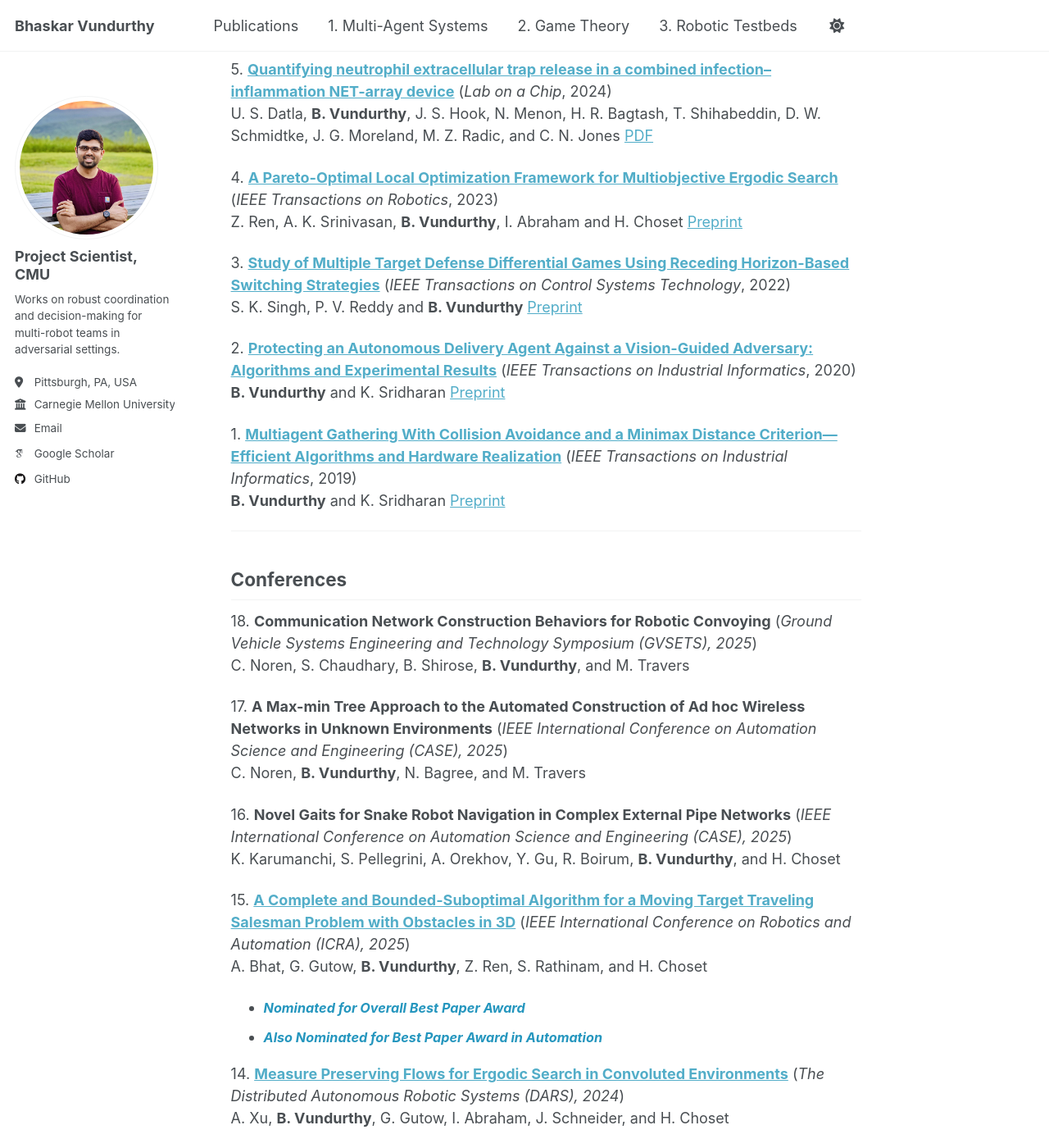
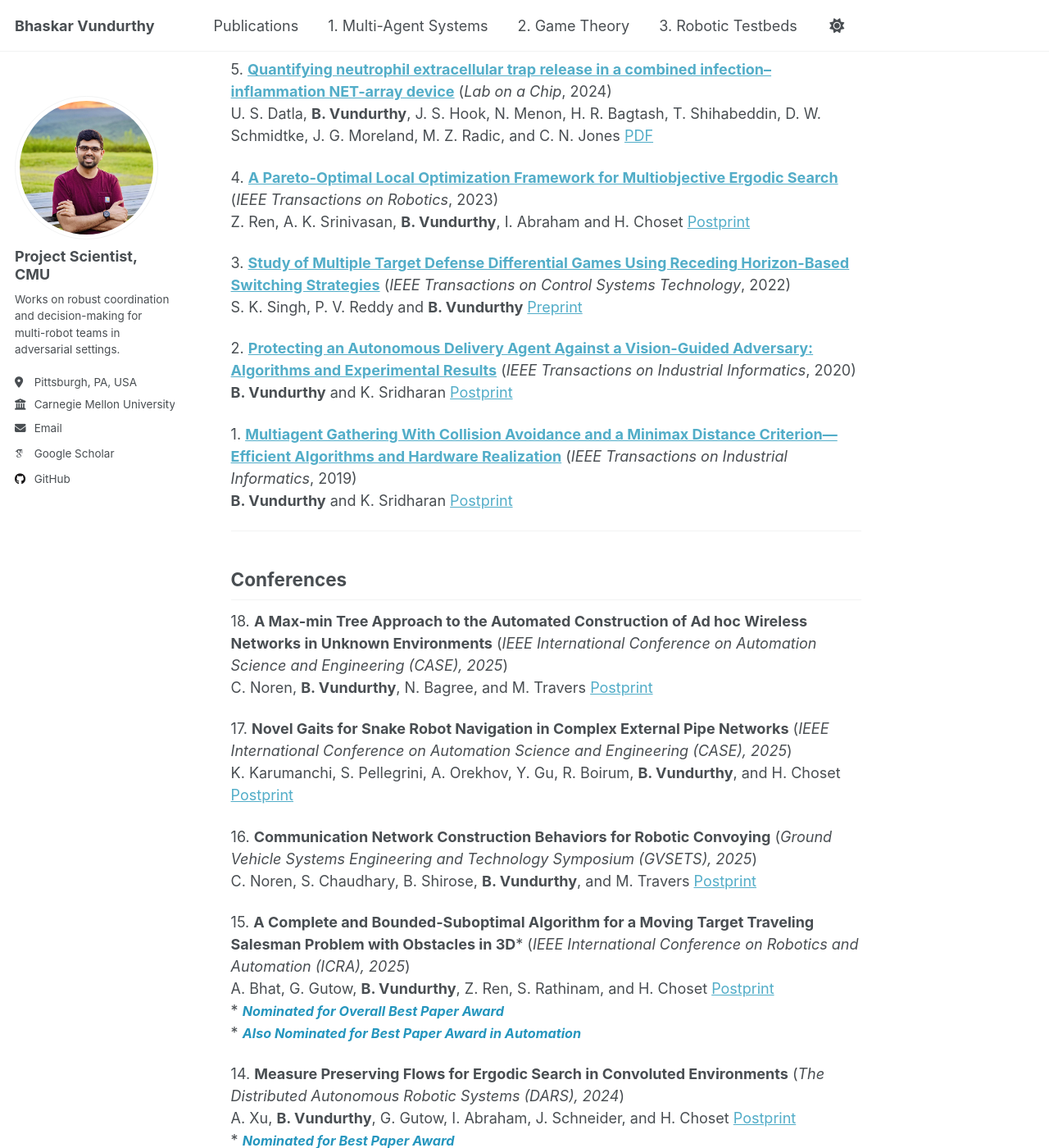
Before and after one commit to bvundurthy/bvundurthy.github.io, a Jekyll site: the page built from _pages/publications.md, in a window 1280 px wide and 1400 px high, scrolled down 637 px. Shown: the whole window at 82% size. Built offline with Jekyll 4.4.1, drawn with Linux system fonts in a browser that asks for light colours; some web fonts are replaced; a script that is not in the unit is left out; some of the changed text lies outside the part shown.

Commit message:
updated all pdf links on website

```diff
--- a/_includes/partials/conference-list.md
+++ b/_includes/partials/conference-list.md
@@ -1,59 +1,58 @@
 ## Conferences
 
-18\. **Communication Network Construction Behaviors for Robotic Convoying** (*Ground Vehicle Systems Engineering and Technology Symposium (GVSETS), 2025*)
-C. Noren, S. Chaudhary, B. Shirose, **B. Vundurthy**, and M. Travers
+18\. **A Max-min Tree Approach to the Automated Construction of Ad hoc Wireless Networks in Unknown Environments** (*IEEE International Conference on Automation Science and Engineering (CASE), 2025*)
+    C. Noren, **B. Vundurthy**, N. Bagree, and M. Travers [Postprint](https://bvundurthy.github.io/media/0_Pubs/C018_MaxMinTree_Comms_CASE2025_PostPrint.pdf)
 
-17\. **A Max-min Tree Approach to the Automated Construction of Ad hoc Wireless Networks in Unknown Environments** (*IEEE International Conference on Automation Science and Engineering (CASE), 2025*)
-C. Noren, **B. Vundurthy**, N. Bagree, and M. Travers
+17\. **Novel Gaits for Snake Robot Navigation in Complex External Pipe Networks** (*IEEE International Conference on Automation Science and Engineering (CASE), 2025*)
+    K. Karumanchi, S. Pellegrini, A. Orekhov, Y. Gu, R. Boirum, **B. Vundurthy**, and H. Choset [Postprint](https://bvundurthy.github.io/media/0_Pubs/C017_SnakesT-Junctions_CASE2025_PostPrint.pdf)
 
-16\. **Novel Gaits for Snake Robot Navigation in Complex External Pipe Networks** (*IEEE International Conference on Automation Science and Engineering (CASE), 2025*)
-K. Karumanchi, S. Pellegrini, A. Orekhov, Y. Gu, R. Boirum, **B. Vundurthy**, and H. Choset
+16\. **Communication Network Construction Behaviors for Robotic Convoying** (*Ground Vehicle Systems Engineering and Technology Symposium (GVSETS), 2025*)
+    C. Noren, S. Chaudhary, B. Shirose, **B. Vundurthy**, and M. Travers [Postprint](https://bvundurthy.github.io/media/0_Pubs/C016_CommsAwareConvoying_GVSETS2025_PDF.pdf)
 
-15\. **[A Complete and Bounded-Suboptimal Algorithm for a Moving Target Traveling Salesman Problem with Obstacles in 3D](https://arxiv.org/abs/2504.14680)** (*IEEE International Conference on Robotics and Automation (ICRA), 2025*)
-A. Bhat, G. Gutow, **B. Vundurthy**, Z. Ren, S. Rathinam, and H. Choset
-* <span style="color: #2596be; font-size: 0.9em; font-weight: bold;">*Nominated for Overall Best Paper Award*</span>
-* <span style="color: #2596be; font-size: 0.9em; font-weight: bold;">*Also Nominated for Best Paper Award in Automation*</span>
+15\. **A Complete and Bounded-Suboptimal Algorithm for a Moving Target Traveling Salesman Problem with Obstacles in 3D*** (*IEEE International Conference on Robotics and Automation (ICRA), 2025*)
+    A. Bhat, G. Gutow, **B. Vundurthy**, Z. Ren, S. Rathinam, and H. Choset [Postprint](https://bvundurthy.github.io/media/0_Pubs/C015_MT-TSP-O_ICRA2025_PostPrint.pdf)
+    * <span style="color: #2596be; font-size: 0.9em; font-weight: bold;">*Nominated for Overall Best Paper Award*</span>
+    * <span style="color: #2596be; font-size: 0.9em; font-weight: bold;">*Also Nominated for Best Paper Award in Automation*</span>
 
-14\. **[Measure Preserving Flows for Ergodic Search in Convoluted Environments](https://arxiv.org/abs/2409.09164)** (*The Distributed Autonomous Robotic Systems (DARS), 2024*)
-A. Xu, **B. Vundurthy**, G. Gutow, I. Abraham, J. Schneider, and H. Choset
-* <span style="color: #2596be; font-size: 0.9em; font-weight: bold;">*Nominated for Best Paper Award*</span>
+14\. **Measure Preserving Flows for Ergodic Search in Convoluted Environments** (*The Distributed Autonomous Robotic Systems (DARS), 2024*)
+    A. Xu, **B. Vundurthy**, G. Gutow, I. Abraham, J. Schneider, and H. Choset [Postprint](https://bvundurthy.github.io/media/0_Pubs/C014_ErgodicFlows_DARS2024_PostPrint.pdf)
+    * <span style="color: #2596be; font-size: 0.9em; font-weight: bold;">*Nominated for Best Paper Award*</span>
 
 13\. **[GESCE: Graph-Based Ergodic Search in Cluttered Environments](https://ieeexplore.ieee.org/document/10802461)** (*IEEE/RSJ International Conference on Intelligent Robots and Systems (IROS)*, 2024)
-B. Shirose, A. Johnson, **B. Vundurthy**, H. Choset, and M. Travers
+    B. Shirose, A. Johnson, **B. Vundurthy**, H. Choset, and M. Travers [Postprint](https://bvundurthy.github.io/media/0_Pubs/C013_GESCE_IROS2024_PostPrint.pdf)
 
-12\. **An interaction-aware two-level robotic planning and control system for vegetation override** (*21st Conference of the International Society for Terrain-Vehicle Systems (ISTVS)*, 2024)
-C. Noren, B. Shirose, **B. Vundurthy**, S. Scherer and M. Travers
+12\. **[An interaction-aware two-level robotic planning and control system for vegetation override](https://2024.istvs.org/submissions/papers/2812)** (*21st Conference of the International Society for Terrain-Vehicle Systems (ISTVS)*, 2024)
+    C. Noren, B. Shirose, **B. Vundurthy**, S. Scherer and M. Travers
 
 11\. **A Complete Algorithm for a Moving Target Traveling Salesman Problem with Obstacles** (*Workshop on the Algorithmic Foundations of Robotics (WAFR)*, 2024)
-A. Bhat, G. Gutow, **B. Vundurthy**, Z. Ren, S. Rathinam, and H. Choset
-[PDF](http://algorithmic-robotics.org/papers/38_A_Complete_Algorithm_for_a_.pdf)
+    A. Bhat, G. Gutow, **B. Vundurthy**, Z. Ren, S. Rathinam, and H. Choset [Postprint](https://bvundurthy.github.io/media/0_Pubs/C011_CompleteAlgorithmMT-TSP-O_WAFR2024_PDF.pdf)
 
 10\. **[Mathematical Justification of Hard Negative Mining via Isometric Approximation Theorem](https://iclr.cc/virtual/2024/poster/17568)** (*The Twelfth International Conference on Learning Representations (ICLR)*, 2024)
-A. Xu, J. Hsieh, **B. Vundurthy**, N. Kemp, E. Cohen, L. Li, and H. Choset
+    A. Xu, J. Hsieh, **B. Vundurthy**, N. Kemp, E. Cohen, L. Li, and H. Choset [Postprint](https://bvundurthy.github.io/media/0_Pubs/C010_MathematicalJustification_ICLR2024_PDF.pdf)
 
 9\. **[Hierarchical Planning for Long-Horizon Multi-Agent Collective Construction](https://ieeexplore.ieee.org/document/10611496)** (*IEEE International Conference on Robotics and Automation (ICRA)*, 2024)
-S. Singh, Z. Huang, A. K. Srinivasan, G. Gutow, **B. Vundurthy** and H. Choset
+   S. Singh, Z. Huang, A. K. Srinivasan, G. Gutow, **B. Vundurthy** and H. Choset [Postprint](https://bvundurthy.github.io/media/0_Pubs/C009_HierarchicalMultiAgentCollectiveConstruction_ICRA2024_PostPrint.pdf)
 
 8\. **[Trajectory optimization for vegetation override in off-road driving](https://2023.istvs.org/submissions/papers/8672)** (*16th European-African Regional Conference of the International Society for Terrain-Vehicle Systems (ISTVS)*, 2023)
-C. Noren, **B. Vundurthy**, S. Scherer and M. Travers
+   C. Noren, **B. Vundurthy**, S. Scherer and M. Travers
 
 7\. **[Multi-Agent Collective Construction Using 3D Decomposition](https://ieeexplore.ieee.org/document/10341964)** (*IEEE/RSJ International Conference on Intelligent Robots and Systems (IROS)*, 2023)
-A. K. Srinivasan, S. Singh, G. Gutow, H. Choset and **B. Vundurthy**
+   A. K. Srinivasan, S. Singh, G. Gutow, H. Choset and **B. Vundurthy** [Postprint](https://bvundurthy.github.io/media/0_Pubs/C007_MultiAgentCollectiveConstruction_IROS2023_PostPrint.pdf)
 
 6\. **[Multi-Agent Multi-Objective Ergodic Search Using Branch and Bound](https://ieeexplore.ieee.org/document/10341353)** (*IEEE/RSJ International Conference on Intelligent Robots and Systems (IROS)*, 2023)
-A. K. Srinivasan, G. Gutow, Z. Ren, I. Abraham, **B. Vundurthy** and H. Choset
+   A. K. Srinivasan, G. Gutow, Z. Ren, I. Abraham, **B. Vundurthy** and H. Choset [Postprint](https://bvundurthy.github.io/media/0_Pubs/C006_MultiAgentMultiObjectiveErgodicSearch_IROS2023_PostPrint.pdf)
 
 5\. **[Distributed Optimal Control Framework for High-Speed Convoys: Theory and Hardware Results](https://www.sciencedirect.com/science/article/pii/S2405896323015197)** (*IFAC-PapersOnLine*, 2023)
-N. Bagree, C. Noren, D. Singh, M. Travers, **B. Vundurthy**
+   N. Bagree, C. Noren, D. Singh, M. Travers, **B. Vundurthy** [Postprint](https://bvundurthy.github.io/media/0_Pubs/C005_HighSpeedConvoy_IFAC2023_PostPrint.pdf)
 
 4\. **[Fast Staircase Detection and Estimation using 3D Point Clouds with Multi-detection Merging for Heterogeneous Robots](https://ieeexplore.ieee.org/document/10160258)** (*IEEE International Conference on Robotics and Automation (ICRA)*, 2023)
-P. Sriganesh, N. Bagree, **B. Vundurthy** and M. Travers
+   P. Sriganesh, N. Bagree, **B. Vundurthy** and M. Travers [Postprint](https://bvundurthy.github.io/media/0_Pubs/C004_FastStaircaseDetectionHeterogeneousRobots_ICRA2023_PostPrint.pdf)
 
 3\. **[Rendezvous of Heterogeneous Robots in Minimum Time - Theory and Experiments](https://dl.acm.org/doi/abs/10.1145/3352593.3352647)** (*Advances in Robotics (AIR)*, 2019)
-Onkar Kulkarni, **B. Vundurthy**, and K. Sridharan
+   Onkar Kulkarni, **B. Vundurthy**, and K. Sridharan [Postprint](https://bvundurthy.github.io/media/0_Pubs/C003_RendezvousHeterogeneousMinTime_AIR2019_PDF.pdf)
 
 2\. **[Time Optimal Rendezvous for Multi-Agent Systems Amidst Obstacles - Theory and Experiments](https://ieeexplore.ieee.org/document/8591456)** (*IECON*, 2018)
-**B. Vundurthy** and K. Sridharan
+   **B. Vundurthy** and K. Sridharan [Postprint](https://bvundurthy.github.io/media/0_Pubs/C002_TimeOptimalRendezvous_IECON2018_PostPrint.pdf)
 
 1\. **[Rendezvous of heterogeneous robots amidst obstacles with limited communication](https://ieeexplore.ieee.org/document/7441158)** (*Indian Control Conference (ICC)*, 2016)
-**B. Vundurthy**, A. More, S. V. V. Raju and K. Sridharan
+   **B. Vundurthy**, A. More, S. V. V. Raju and K. Sridharan [Postprint](https://bvundurthy.github.io/media/0_Pubs/C001_RendezvousHeterogeneousRobots_ICC2016_PostPrint.pdf)
--- a/_includes/partials/journal-list.md
+++ b/_includes/partials/journal-list.md
@@ -1,28 +1,28 @@
 ## Journals
 
-9\. **[Generative Models, Attention Mechanisms and Adaptive Methods for Robot Navigation in Complex Environments – A Survey](https://ieeexplore.ieee.org/document/11084772)** (*IEEE Access, 2025*)
-H. Sridharan, N. Ramsai and **B. Vundurthy** [PDF](https://bvundurthy.github.io/media/J09_Survey_Learning_IEEE_Access.pdf)
+9\. **[Generative Models, Attention Mechanisms, and Adaptive Methods for Robot Navigation in Complex Environments—A Survey](https://ieeexplore.ieee.org/document/11084772)** (*IEEE Access, 2025*)
+   H. Sridharan, N. Ramsai and **B. Vundurthy** [PDF](https://bvundurthy.github.io/media/0_Pubs/J09_Survey_Learning_IEEE_Access_PDF.pdf)
 
 8\. **[A Synchronized Task Formulation for Robotic Convoy Operations](https://ieeexplore.ieee.org/document/11005881)** (*IEEE Robotics and Automation Letters*, 2025)
-C. Noren, **B. Vundurthy**, S. Scherer, H. Choset and M. Travers  [PDF](https://bvundurthy.github.io/media/6_papers/J08_VRPMS-CC_with_Heuristic_RA-L_2025.pdf)
+   C. Noren, **B. Vundurthy**, S. Scherer, H. Choset and M. Travers [Postprint](https://bvundurthy.github.io/media/0_Pubs/J08_VRPMS-CC_with_Heuristic_RA-L_2025_PostPrint.pdf)
 
 7\. **[Interaction-aware control for robotic vegetation override in off-road environments](https://www.sciencedirect.com/science/article/pii/S0022489824000764)** (*Journal of Terramechanics*, 2025)
-C. Noren, **B. Vundurthy**, S. Scherer, and M. Travers  [PDF](https://bvundurthy.github.io/media/6_papers/10_Chase_Terramechanics.pdf)
+   C. Noren, **B. Vundurthy**, S. Scherer, and M. Travers [Postprint](https://bvundurthy.github.io/media/0_Pubs/J07_Interaction-awareRoboticVegetationOverride_JoT2025_PostPrint.pdf)
 
 6\. **[Intelligent Players in a Fictitious Play Framework](https://ieeexplore.ieee.org/document/10100885)** (*IEEE Transactions on Automatic Control*, 2024)
-**B. Vundurthy**, A. Kanellopoulos, V. Gupta, and K. G. Vamvoudakis [Preprint](https://bvundurthy.github.io/media/6_papers/8_Fictitious_Play_Games.pdf)
+   **B. Vundurthy**, A. Kanellopoulos, V. Gupta, and K. G. Vamvoudakis [Postprint](https://bvundurthy.github.io/media/0_Pubs/J06_IntelligentPlayersFictitousPlay_TAC2024_PostPrint.pdf)
 
 5\. **[Quantifying neutrophil extracellular trap release in a combined infection–inflammation NET-array device](https://www.ncbi.nlm.nih.gov/pmc/articles/PMC10826461/)** (*Lab on a Chip*, 2024)
-U. S. Datla, **B. Vundurthy**, J. S. Hook, N. Menon, H. R. Bagtash, T. Shihabeddin, D. W. Schmidtke, J. G. Moreland, M. Z. Radic, and C. N. Jones  [PDF](https://pubs.rsc.org/en/content/articlepdf/2024/lc/d3lc00648d)
+   U. S. Datla, **B. Vundurthy**, J. S. Hook, N. Menon, H. R. Bagtash, T. Shihabeddin, D. W. Schmidtke, J. G. Moreland, M. Z. Radic, and C. N. Jones [PDF](https://bvundurthy.github.io/media/0_Pubs/J05_QantifyingNeutrophilExtraCellularTrapNET_LabOnChip2024_PDF.pdf)
 
 4\. **[A Pareto-Optimal Local Optimization Framework for Multiobjective Ergodic Search](https://ieeexplore.ieee.org/document/10158414)** (*IEEE Transactions on Robotics*, 2023)
-Z. Ren, A. K. Srinivasan, **B. Vundurthy**, I. Abraham and H. Choset  [Preprint](https://bvundurthy.github.io/media/6_papers/9_Ergodic_TRO_MOES.pdf)
+   Z. Ren, A. K. Srinivasan, **B. Vundurthy**, I. Abraham and H. Choset [Postprint](https://bvundurthy.github.io/media/0_Pubs/J04_ParetoOptimalMultiObjectiveErgodicSearc_TRO2023_PostPrint.pdf)
 
 3\. **[Study of Multiple Target Defense Differential Games Using Receding Horizon-Based Switching Strategies](https://ieeexplore.ieee.org/document/9524434)** (*IEEE Transactions on Control Systems Technology*, 2022)
-S. K. Singh, P. V. Reddy and **B. Vundurthy** [Preprint](https://bvundurthy.github.io/media/6_papers/7_TAD_TCST.pdf)
+   S. K. Singh, P. V. Reddy and **B. Vundurthy** [Preprint](https://bvundurthy.github.io/media/0_Pubs/J03_TADGame_RecedingHorizon_TCST2022_PrePrint.pdf)
 
 2\. **[Protecting an Autonomous Delivery Agent Against a Vision-Guided Adversary: Algorithms and Experimental Results](https://ieeexplore.ieee.org/document/8930280)** (*IEEE Transactions on Industrial Informatics*, 2020)
-**B. Vundurthy** and K. Sridharan  [Preprint](https://bvundurthy.github.io/media/6_papers/5_Protection_TII_2020.pdf)
+   **B. Vundurthy** and K. Sridharan [Postprint](https://bvundurthy.github.io/media/0_Pubs/J02_ProtectingAgainstVisionGuidedAdversary_TII2020_PostPrint.pdf)
 
 1\. **[Multiagent Gathering With Collision Avoidance and a Minimax Distance Criterion—Efficient Algorithms and Hardware Realization](https://ieeexplore.ieee.org/document/8333810)** (*IEEE Transactions on Industrial Informatics*, 2019)
-**B. Vundurthy** and K. Sridharan  [Preprint](https://bvundurthy.github.io/media/6_papers/2_Minimax_TII_2018.pdf)
+   **B. Vundurthy** and K. Sridharan [Postprint](https://bvundurthy.github.io/media/0_Pubs/J01_MultiAgentGatheringMinimaxDistance_TII2019_PostPrint.pdf)
```
Also changed, not shown: _includes/partials/workshop-list.md (+1 -1 lines), _includes/partials/pipeline-list.md (line endings or trailing spaces).
